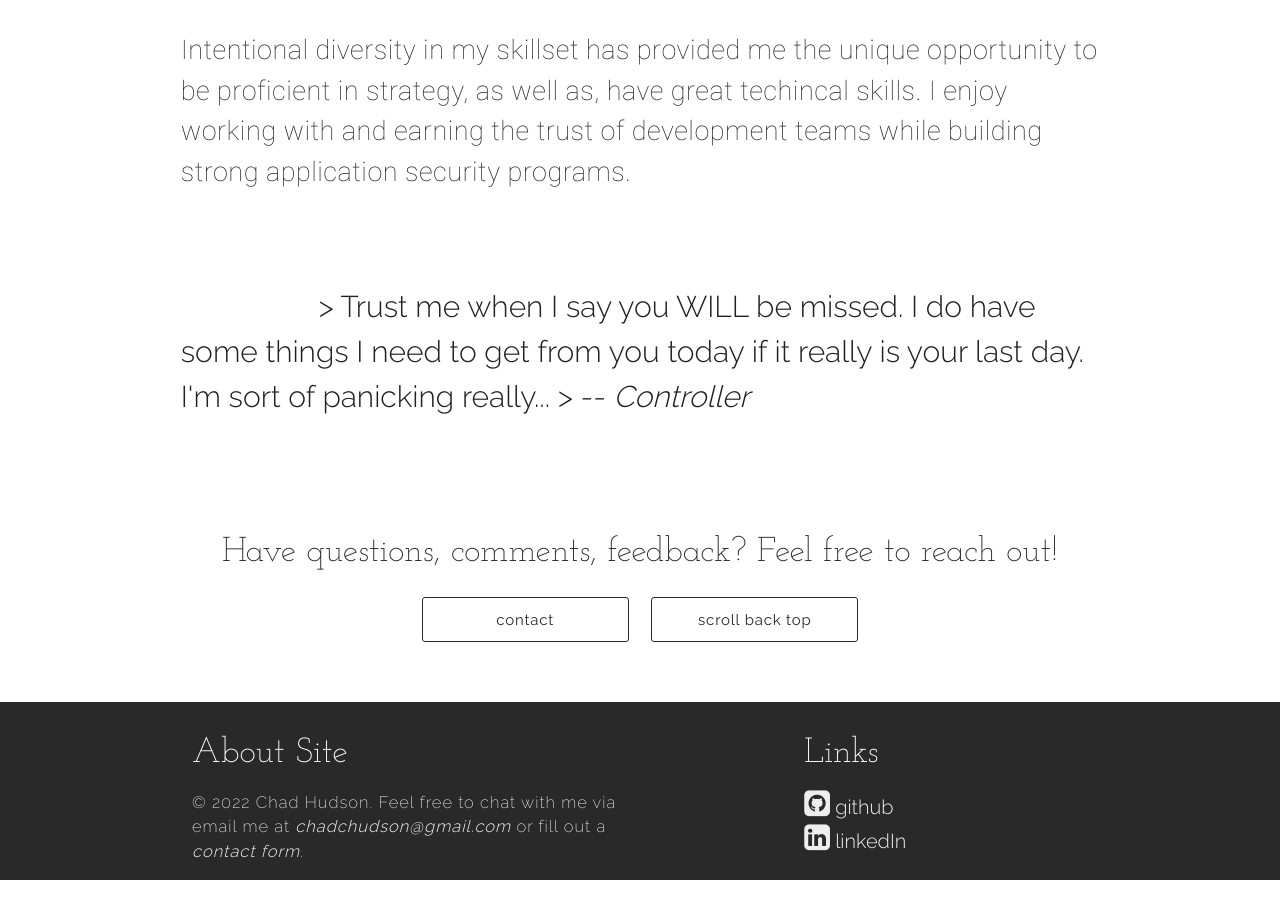
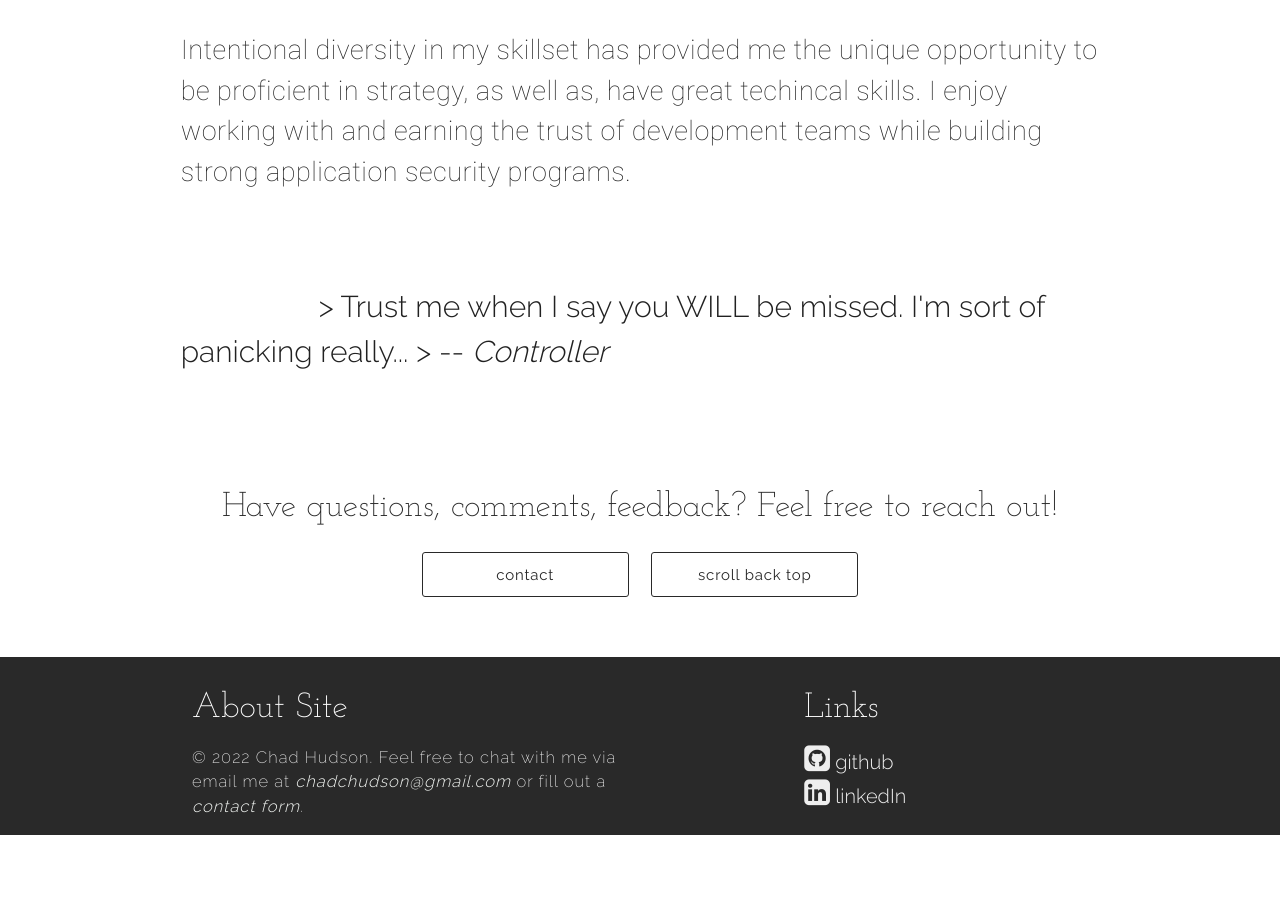
Before and after one commit to chadchudson/chadchudson.github.io, a Jekyll site: the page built from projects.html, in a window 1280 px wide and 900 px high, scrolled down 861 px. Built offline with Jekyll 4.4.1, drawn with Linux system fonts in a browser that asks for light colours; nearby versions of some CDN libraries; after the commit the page ends 1716 px from its top, so only the background shows below that.

Commit message:
fixed quote

```diff
--- a/projects.html
+++ b/projects.html
@@ -29,7 +29,7 @@ author: Pele
   <div class="row">
     <div class="quotes">
       <p>
-        > Trust me when I say you WILL be missed.  I do have some things I need to get from you today if it really is your last day.  I'm sort of panicking really...
+        > Trust me when I say you WILL be missed. I'm sort of panicking really...
         > -- <cite>Controller</cite>
       </p>
     </div>
--- a/projects/index.html
+++ b/projects/index.html
@@ -29,7 +29,7 @@ author: Pele
   <div class="row">
     <div class="quotes">
       <p>
-        > Trust me when I say you WILL be missed.  I do have some things I need to get from you today if it really is your last day.  I'm sort of panicking really...
+        > Trust me when I say you WILL be missed. I'm sort of panicking really...
         > -- <cite>Controller</cite>
       </p>
     </div>
```
